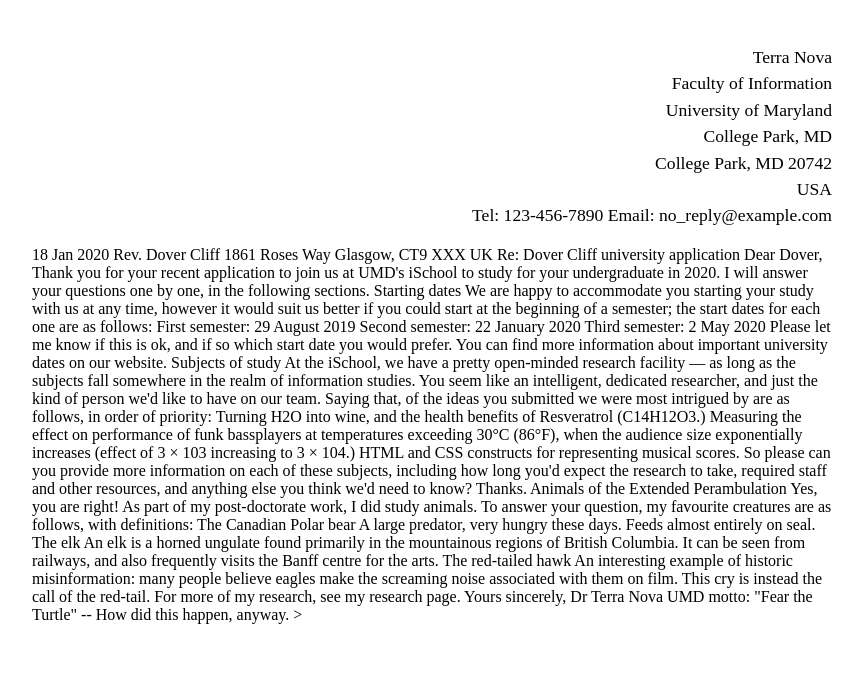
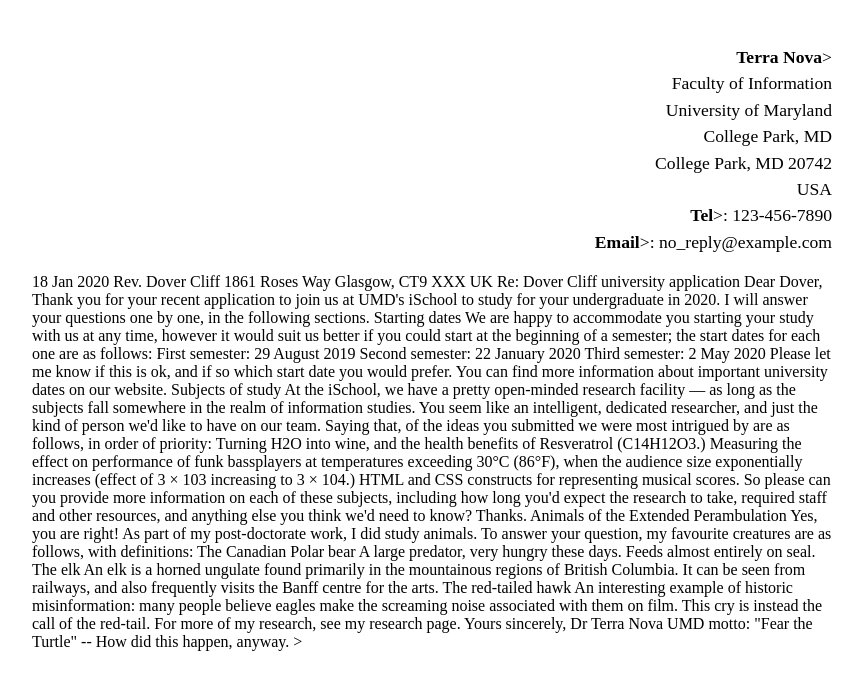
Before and after one commit to kspu0822INST377/kspu0822INST377.github.io, a plain HTML site: page lab_2/index.html in a window 1280 px wide. Shown: the whole page, without its empty margins (208-1071 px from the left). Drawn offline with Linux system fonts and the light colour scheme.

Commit message:
Update index.html

```diff
--- a/lab_2/index.html
+++ b/lab_2/index.html
@@ -31,15 +31,14 @@
 
 <body>
     <p class="sender-column">
-        <br>Terra Nova
+        <br><b>Terra Nova</b>>
         <br>Faculty of Information
         <br>University of Maryland
         <br>College Park, MD
         <br>College Park, MD 20742
         <br>USA
-        <br>Tel: 123-456-7890
-
-        Email: no_reply@example.com
+        <br><b>Tel</b>>: 123-456-7890
+        <br><b>Email</b>>: no_reply@example.com
     </p class="sender-column">
 
     18 Jan 2020
```
